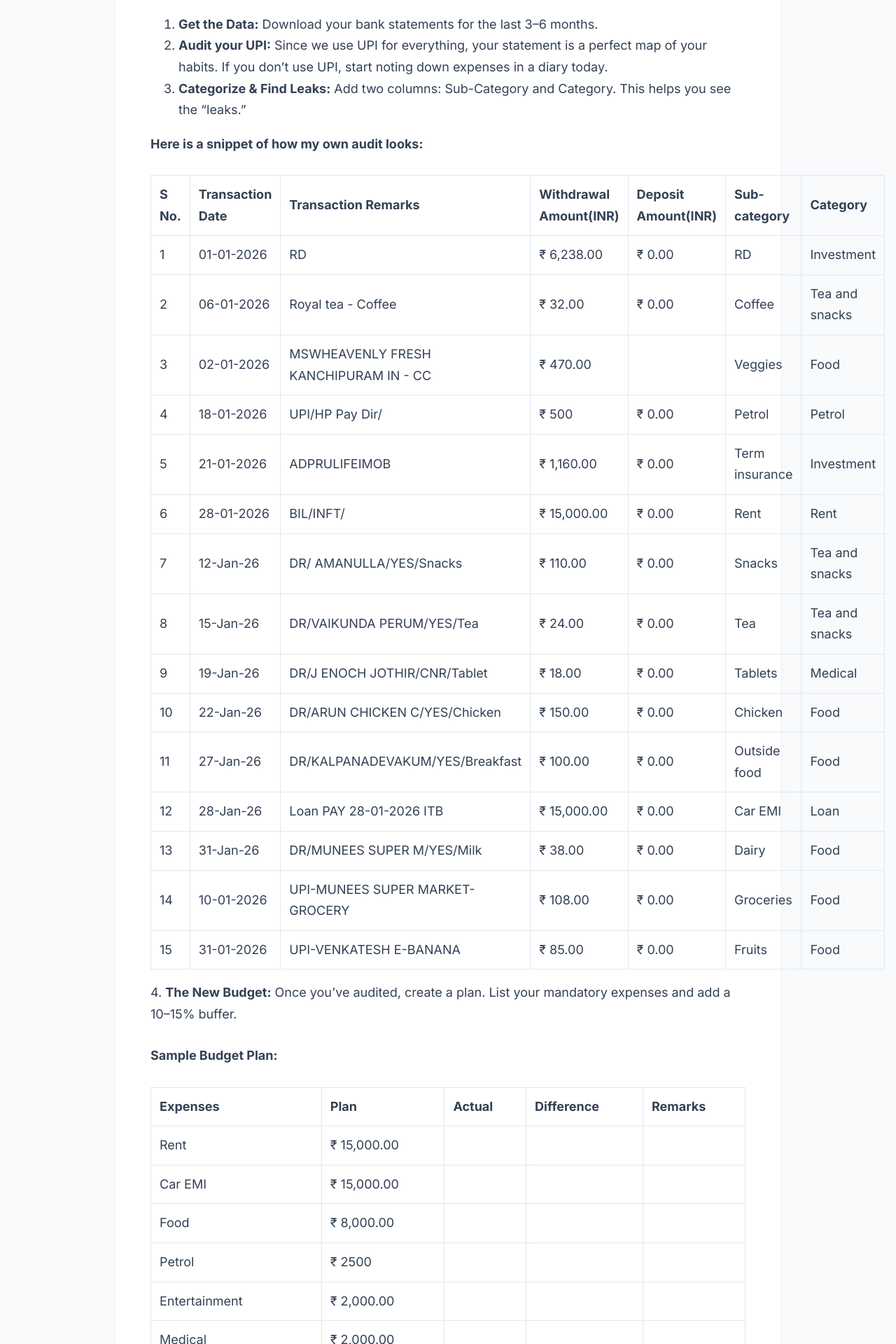
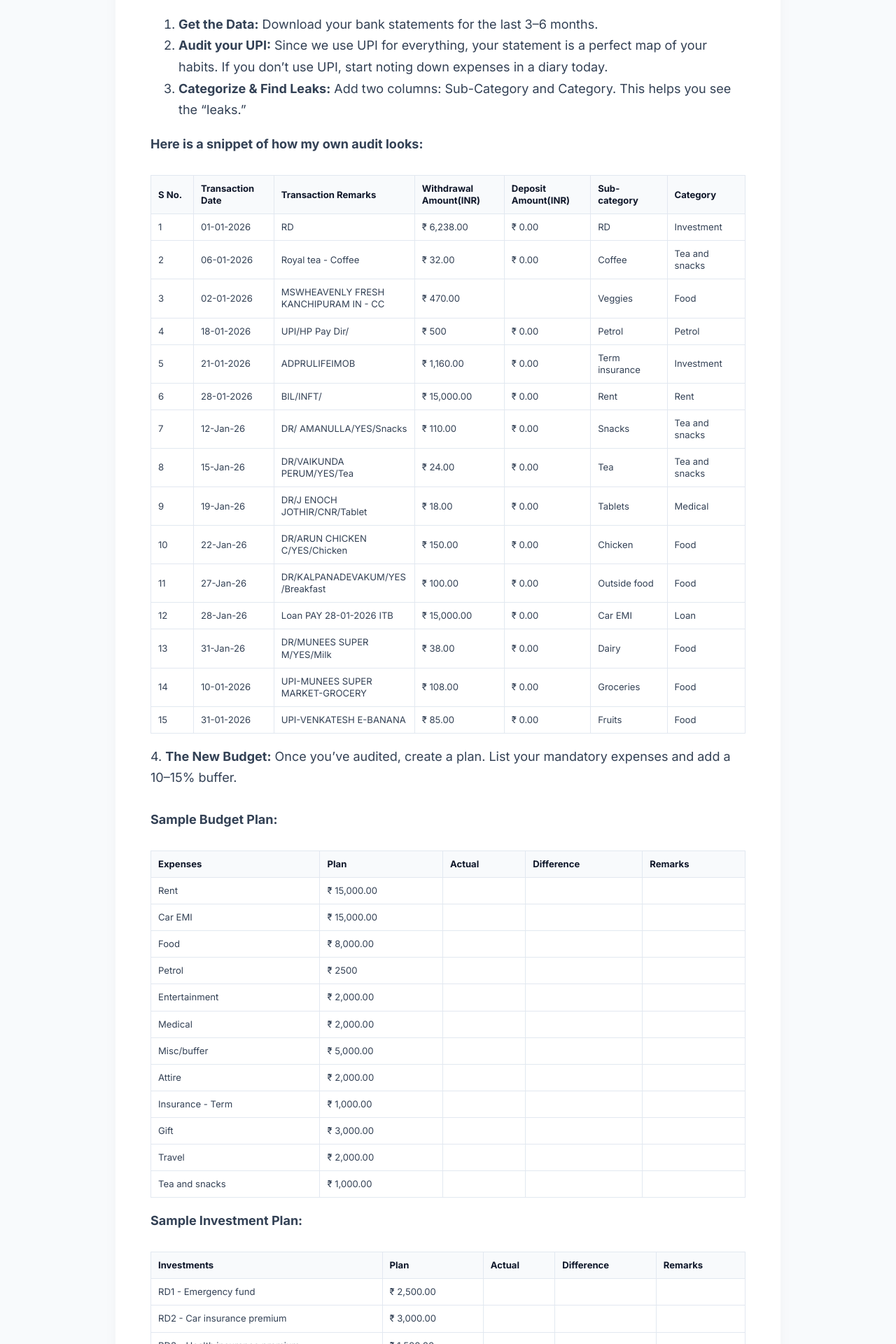
Before and after one commit to HarieshMK/HarieshMK.github.io, a Jekyll site: the page built from _posts/2026-02-22-how-to-start-investment-journey.md, in a window 1280 px wide. Shown: the part 1793-3713 px from the top of the page at 70% size. Built offline with Jekyll 4.4.1, drawn with Linux system fonts in a browser that asks for light colours; comment, search, counter and statistics services are not loaded.

Commit message:
Update style.css

```diff
--- a/assets/css/style.css
+++ b/assets/css/style.css
@@ -328,66 +328,49 @@
 .dark-theme .folder-name {
   color: #f1f5f9 !important;
 }
-/* ===== 11. RESPONSIVE STACK LOGIC (TABLE TO CARDS) ===== */
+/* ===== 11. STRICT DYNAMIC TABLE LOGIC ===== */
 .table-wrapper {
   width: 100%;
+  overflow-x: auto;
   margin: 25px 0;
+  border-radius: 8px;
+  -webkit-overflow-scrolling: touch;
 }
 
 table {
   width: 100% !important;
+  table-layout: auto;
   border-collapse: collapse;
+  font-size: 0.82rem;
+  word-wrap: break-word;
 }
 
-/* DESKTOP STYLES (Looks normal on PC) */
 table th, table td {
   border: 1px solid #e2e8f0;
-  padding: 12px;
+  padding: 10px 10px;
   text-align: left;
+  vertical-align: middle;
+  /* Content Logic: Adjusts to text, wraps at 180px */
+  min-width: 40px;
+  max-width: 180px;
+  white-space: normal !important; /* Forces wrapping for both content AND headers */
+  line-height: 1.3;
 }
 
-/* MOBILE STYLES (The magic happens here) */
-@media (max-width: 600px) {
-  /* Hide the table headers completely */
-  table thead {
-    display: none;
-  }
+/* STYLES SPECIFICALLY FOR HEADINGS */
+table th {
+  background-color: #f8fafc;
+  font-weight: 700;
+  color: #0f172a;
+  /* Strict restriction: Headers cannot be wider than 120px unless necessary */
+  max-width: 120px;
+  word-break: break-word;
+}
 
-  table, table tbody, table tr, table td {
-    display: block;
-    width: 100%;
-  }
-
-  table tr {
-    margin-bottom: 15px;
-    border: 1px solid #e2e8f0;
-    border-radius: 8px;
-    padding: 10px;
-    background: #ffffff;
-  }
-
-  .dark-theme table tr {
-    background: #1e293b;
-    border-color: #334155;
-  }
-
-  table td {
-    border: none !important;
-    padding: 5px 10px;
-    display: flex;
-    justify-content: space-between;
-    font-size: 0.9rem;
-    text-align: right;
-  }
-
-  /* This adds a label before every piece of data so you know what it is */
-  table td::before {
-    content: attr(data-label); /* This requires a small change to your HTML */
-    font-weight: 700;
-    text-align: left;
-    color: #64748b;
-    margin-right: 10px;
-  }
+/* Dark Mode Support */
+.dark-theme table th,
+.dark-theme table td {
+  border: 1px solid #334155 !important;
 }
 
 .dark-theme table th {
```
